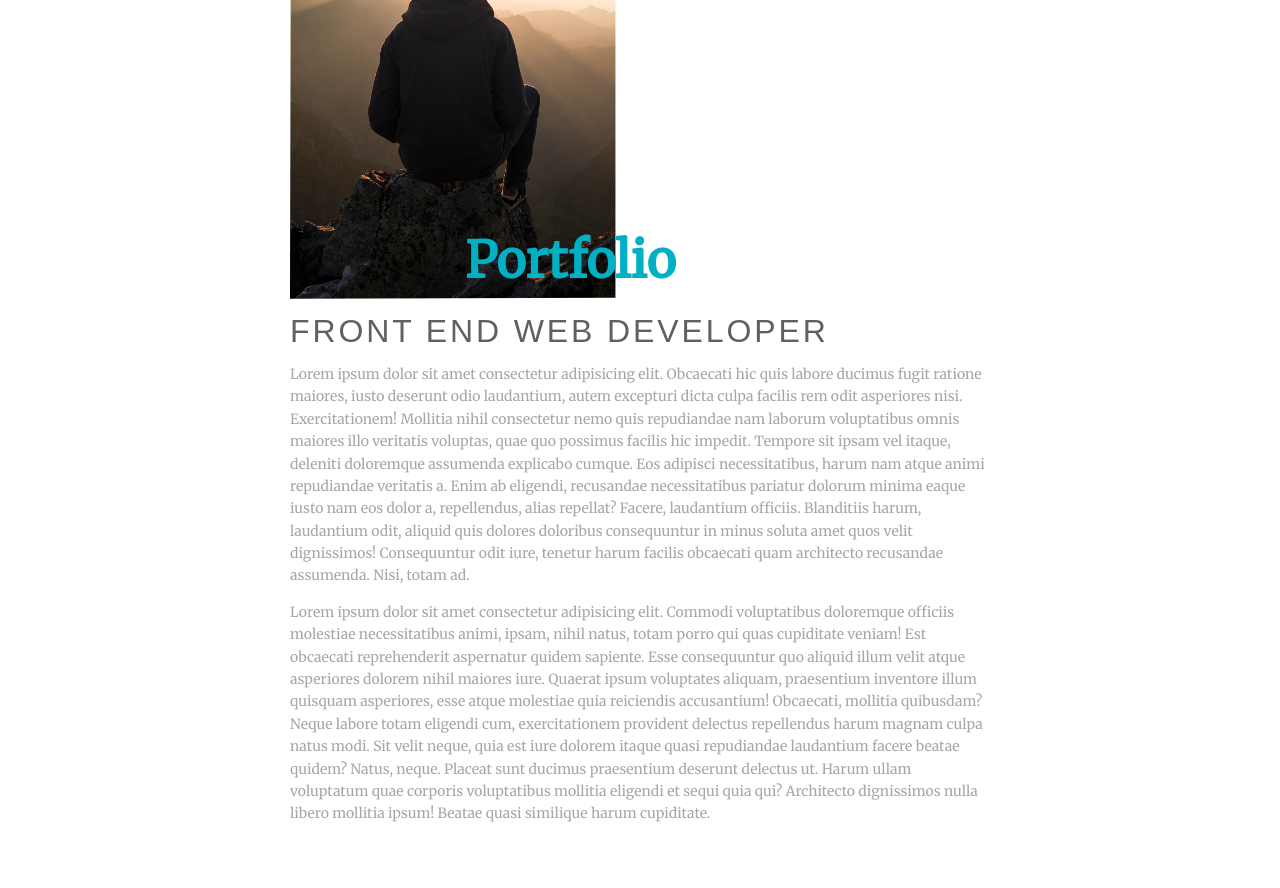
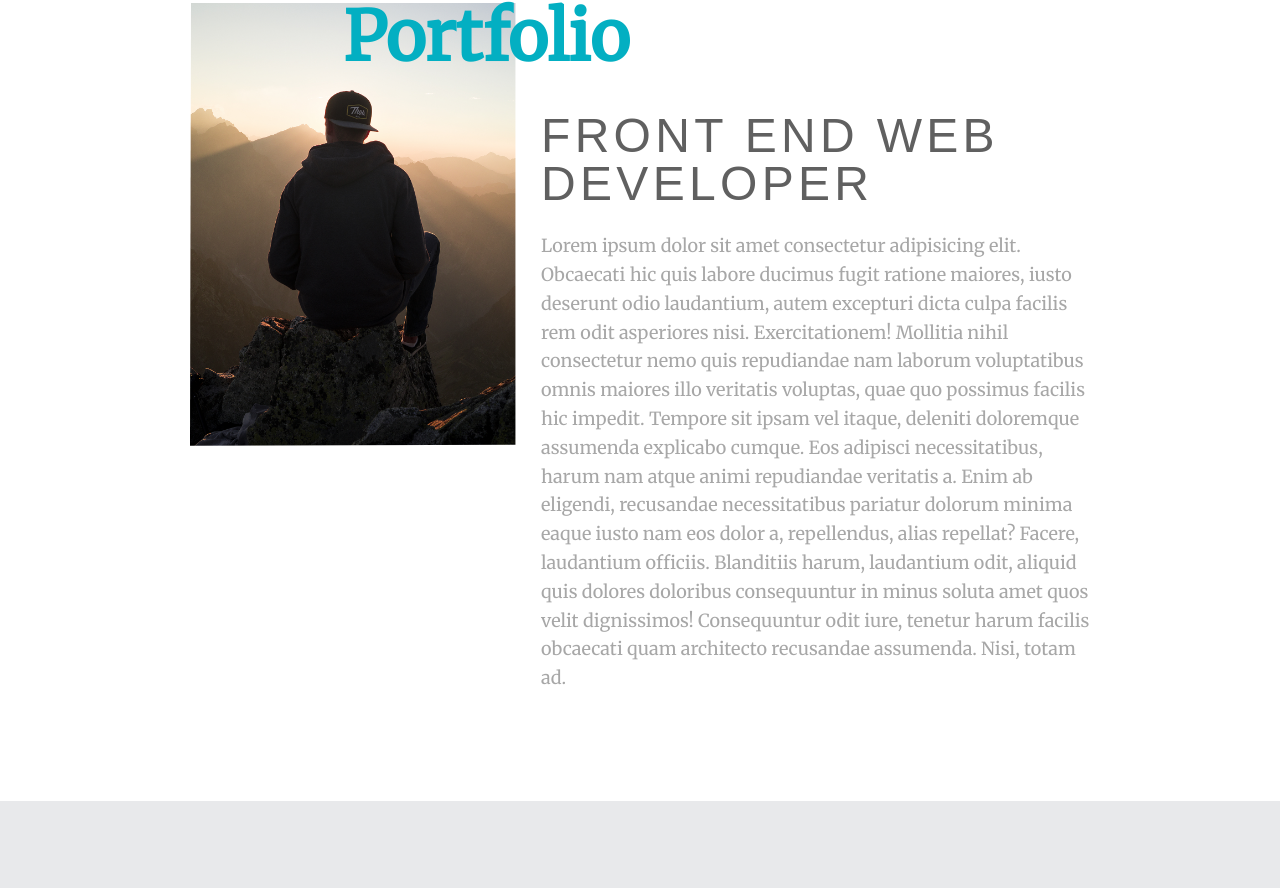
Before and after one commit to Desmond225/Portfolio-with-grids, a website: page index.html in a window 1280 px wide. Shown: the part 1321-2209 px from the top of the page. Drawn offline with Linux system fonts and the light colour scheme; a web font is replaced by a local one.

Commit message:
media queries for welcome, base and about me

```diff
--- a/index.html
+++ b/index.html
@@ -36,10 +36,6 @@
     Eos adipisci necessitatibus, harum nam atque animi repudiandae veritatis a. Enim ab eligendi, recusandae necessitatibus pariatur dolorum minima eaque iusto nam eos dolor a, repellendus, alias repellat? Facere, laudantium officiis.
     Blanditiis harum, laudantium odit, aliquid quis dolores doloribus consequuntur in minus soluta amet quos velit dignissimos! Consequuntur odit iure, tenetur harum facilis obcaecati quam architecto recusandae assumenda. Nisi, totam ad.
     </p>
-    <p>Lorem ipsum dolor sit amet consectetur adipisicing elit. Commodi voluptatibus doloremque officiis molestiae necessitatibus animi, ipsam, nihil natus, totam porro qui quas cupiditate veniam! Est obcaecati reprehenderit aspernatur quidem sapiente.
-    Esse consequuntur quo aliquid illum velit atque asperiores dolorem nihil maiores iure. Quaerat ipsum voluptates aliquam, praesentium inventore illum quisquam asperiores, esse atque molestiae quia reiciendis accusantium! Obcaecati, mollitia quibusdam?
-    Neque labore totam eligendi cum, exercitationem provident delectus repellendus harum magnam culpa natus modi. Sit velit neque, quia est iure dolorem itaque quasi repudiandae laudantium facere beatae quidem? Natus, neque.
-    Placeat sunt ducimus praesentium deserunt delectus ut. Harum ullam voluptatum quae corporis voluptatibus mollitia eligendi et sequi quia qui? Architecto dignissimos nulla libero mollitia ipsum! Beatae quasi similique harum cupiditate.</p>
   </div>
 </section>
 
--- a/scss/modules/_mixins.scss
+++ b/scss/modules/_mixins.scss
@@ -11,3 +11,9 @@
         clear: both;
     }
 }
+
+@mixin mq($width: 50em) {
+    @media (min-width: $width) {
+        @content;
+    }
+}
--- a/scss/partials/_about-me.scss
+++ b/scss/partials/_about-me.scss
@@ -26,20 +26,39 @@
     .about-me {
         display: grid;
         grid-template-columns: [port-start]minmax(6em, 1fr) [name-start] minmax(6em, 1fr) [img-end]2fr [port-end];
+        grid-column-gap: 2.5em;
     }
+
 
     .about-image {
         grid-column: port/ img;
-        grid-row: 1/2;
+        grid-row: 1 / 2;
+
+        @include mq {
+            grid-row: 1 / 4;
+
+        }
     }
 
     .about-title {
         grid-column: name / port;
-        grid-row: 1 /2;
+        grid-row: 1 / 2;
         align-self: end;
     }
     .about-subtitle,
     .about-text {
         grid-column: port / port;
+
+        @include mq {
+            grid-column: image-end / port-end;
+        }
+    }
+
+    .about-subtitle {
+        grid-row: 2 / 3;
+    }
+
+    .about-text {
+        grid-row: 3 / 4;
     }
 }
--- a/scss/partials/_base.scss
+++ b/scss/partials/_base.scss
@@ -4,6 +4,10 @@ body {
     line-height: 1.6;
     background: $white;
     font-size: .875rem;
+
+    @include mq {
+        font-size: 1.125rem;
+    }
 }
 
 img {
@@ -20,8 +24,16 @@ h1 {
     color: $accent;
     line-height: 1;
     font-size: 3.125rem;
+
+    @include mq {
+        font-size: 4.25rem;
+    }
 }
 
 h2 {
     @include sans-serif($fs: 2rem);
+
+    @include mq {
+        font-size: 3rem;
+    }
 }
--- a/scss/partials/_welcome.scss
+++ b/scss/partials/_welcome.scss
@@ -13,10 +13,17 @@
         color: $dark-blue;
         line-height: 2;
         text-align: center;
+        @include mq {
+            font-size: 3vw;
+        }
 
         span {
             @include sans-serif($fs: 5.5rem, $color: $accent);
             display: block;
+
+            @include mq {
+                font-size: 7vw;
+            }
         }
 
         &::before,
```
Also changed, not shown: css/main.css.
